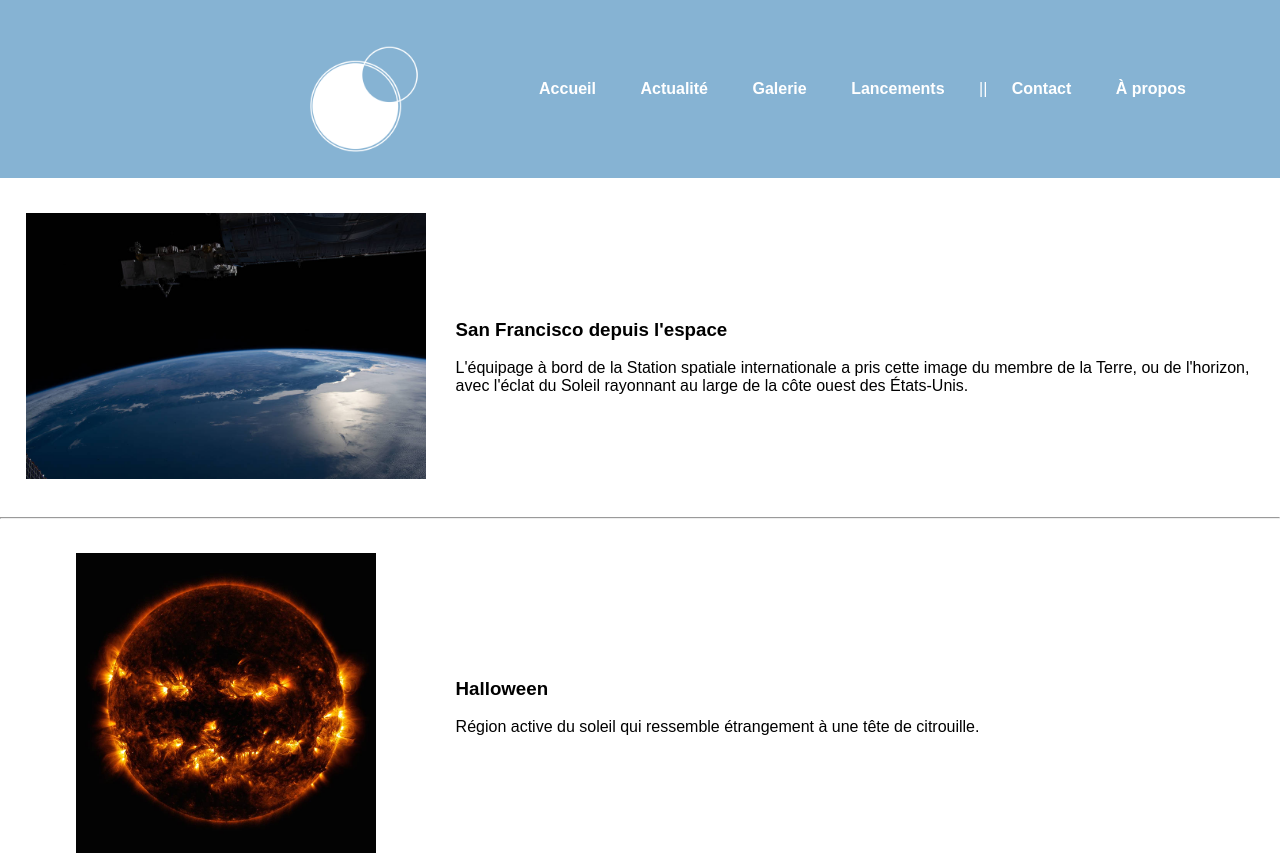
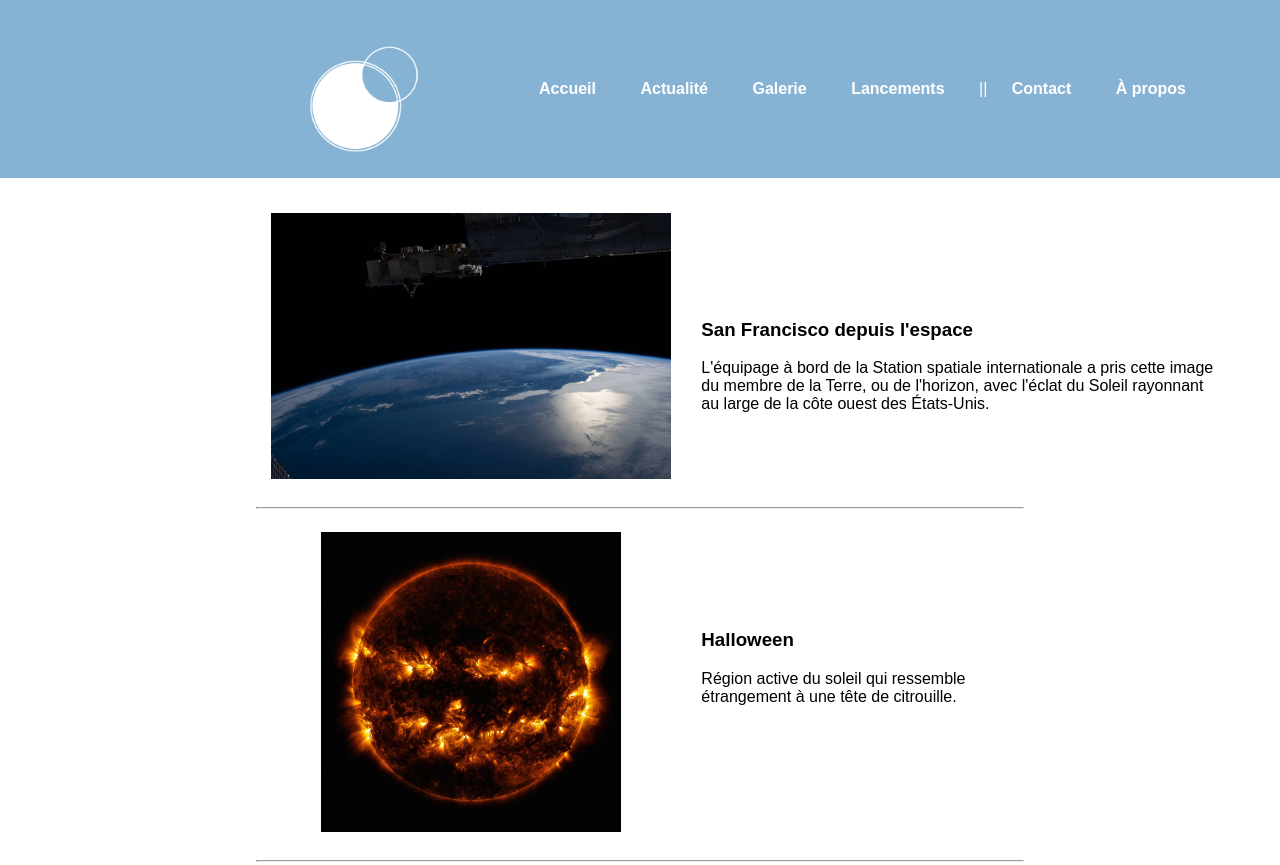
Before and after one commit to BastienGouneaud/Website-project, a plain HTML site: page galerie.html in a window 1280 px wide. Shown: the top 865 px of the page. Drawn offline with Linux system fonts and the light colour scheme.

Commit message:
Update galerie.css

```diff
--- a/styles/galerie.css
+++ b/styles/galerie.css
@@ -59,7 +59,8 @@ nav{
 }
 
 .content{
-  width: 100%;
+  width: 60%;
+  margin-left: 20%;
 }
 
 #photo1{
@@ -75,6 +76,7 @@ nav{
 
 #textephoto1{
   position: absolute;
+  width: 40%;
   padding-left: 430px;
   top: 300px;
 }
```
